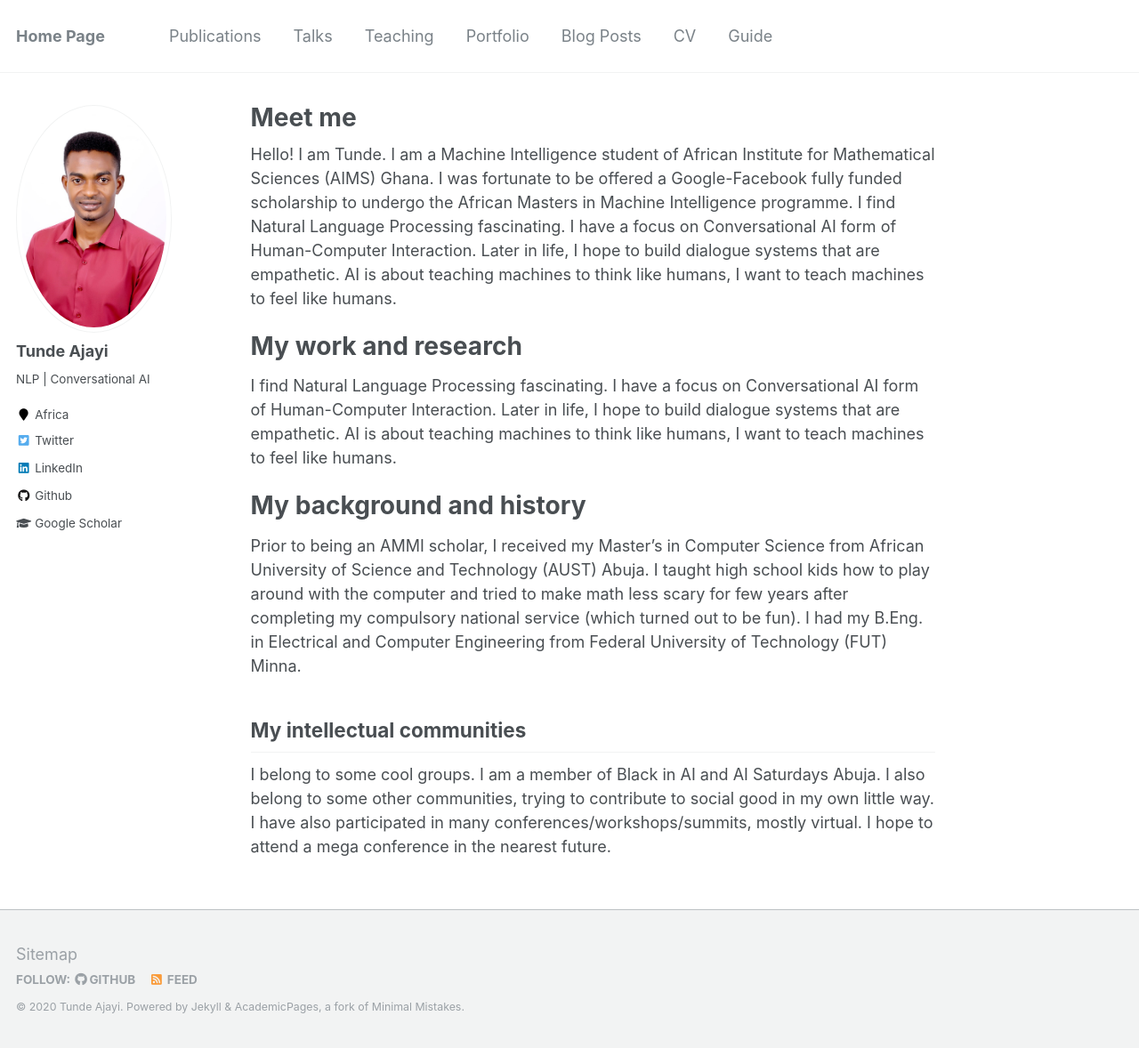
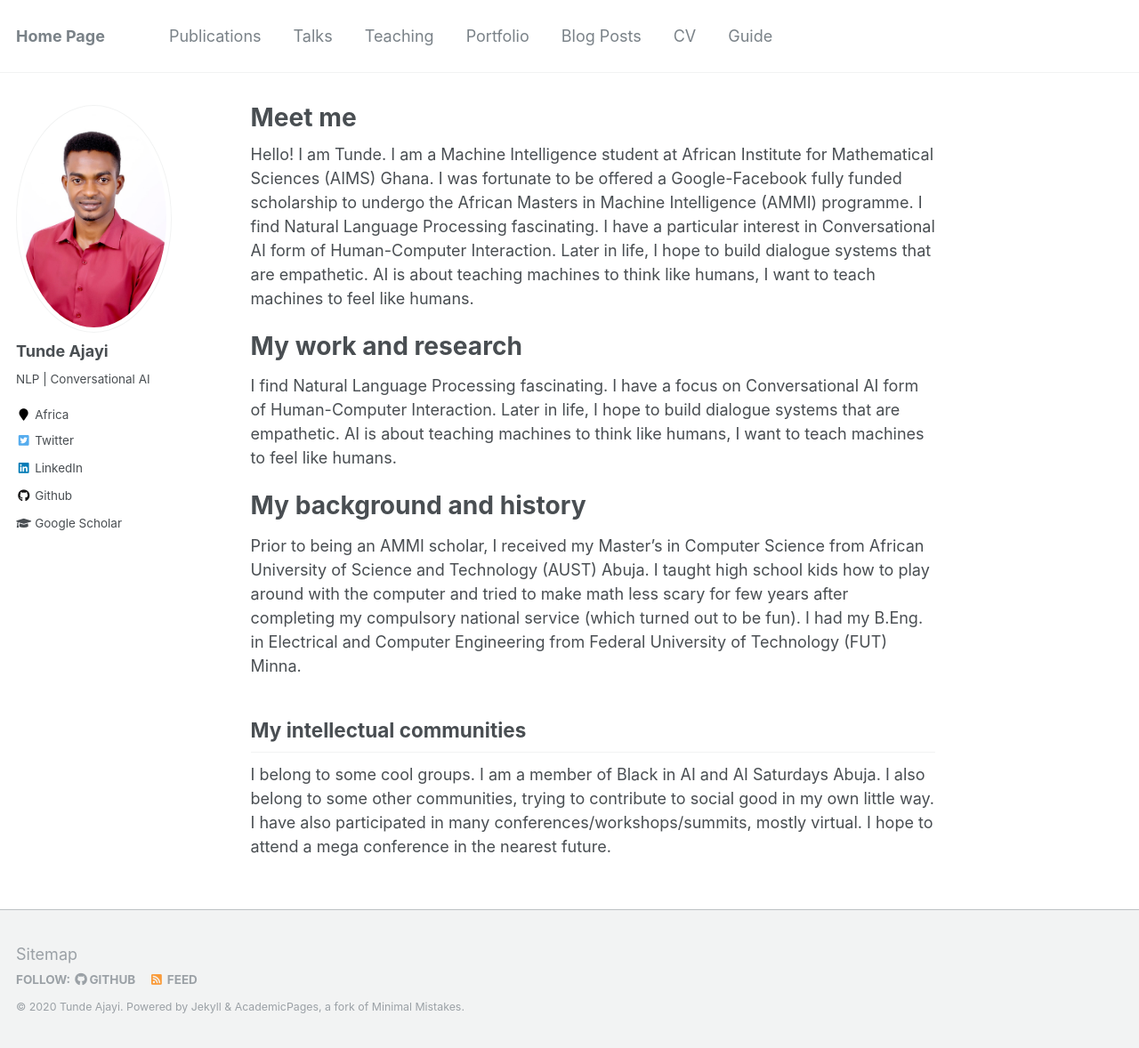
Before and after one commit to tundeajayi/tundeajayi.github.io, a Jekyll site: the page built from _pages/about.md, in a window 1280 px wide and 1178 px high. Shown: the whole window at 89% size. Built offline with Jekyll 4.4.1, drawn with Linux system fonts in a browser that asks for light colours.

Commit message:
updated home page

```diff
--- a/_pages/about.md
+++ b/_pages/about.md
@@ -8,7 +8,7 @@ redirect_from:
   - /about.html
 ---
 <!-- This is the front page of a website that is powered by the [academicpages template](https://github.com/academicpages/academicpages.github.io) and hosted on GitHub pages. [GitHub pages](https://pages.github.com) is a free service in which websites are built and hosted from code and data stored in a GitHub repository, automatically updating when a new commit is made to the respository. This template was forked from the [Minimal Mistakes Jekyll Theme](https://mmistakes.github.io/minimal-mistakes/) created by Michael Rose, and then extended to support the kinds of content that academics have: publications, talks, teaching, a portfolio, blog posts, and a dynamically-generated CV. You can fork [this repository](https://github.com/academicpages/academicpages.github.io) right now, modify the configuration and markdown files, add your own PDFs and other content, and have your own site for free, with no ads! An older version of this template powers my own personal website at [stuartgeiger.com](http://stuartgeiger.com), which uses [this Github repository](https://github.com/staeiou/staeiou.github.io). -->
-Hello! I am Tunde. I am a Machine Intelligence student of African Institute for Mathematical Sciences (AIMS) Ghana. I was fortunate to be offered a Google-Facebook fully funded scholarship to undergo the African Masters in Machine Intelligence programme. I find Natural Language Processing fascinating. I have a focus on Conversational AI form of Human-Computer Interaction. Later in life, I hope to build dialogue systems that are empathetic. AI is about teaching machines to think like humans, I want to teach machines to feel like humans.
+Hello! I am Tunde. I am a Machine Intelligence student at African Institute for Mathematical Sciences (AIMS) Ghana. I was fortunate to be offered a Google-Facebook fully funded scholarship to undergo the African Masters in Machine Intelligence (AMMI) programme. I find Natural Language Processing fascinating. I have a particular interest in Conversational AI form of Human-Computer Interaction. Later in life, I hope to build dialogue systems that are empathetic. AI is about teaching machines to think like humans, I want to teach machines to feel like humans.
 
 My work and research
 ======
```
